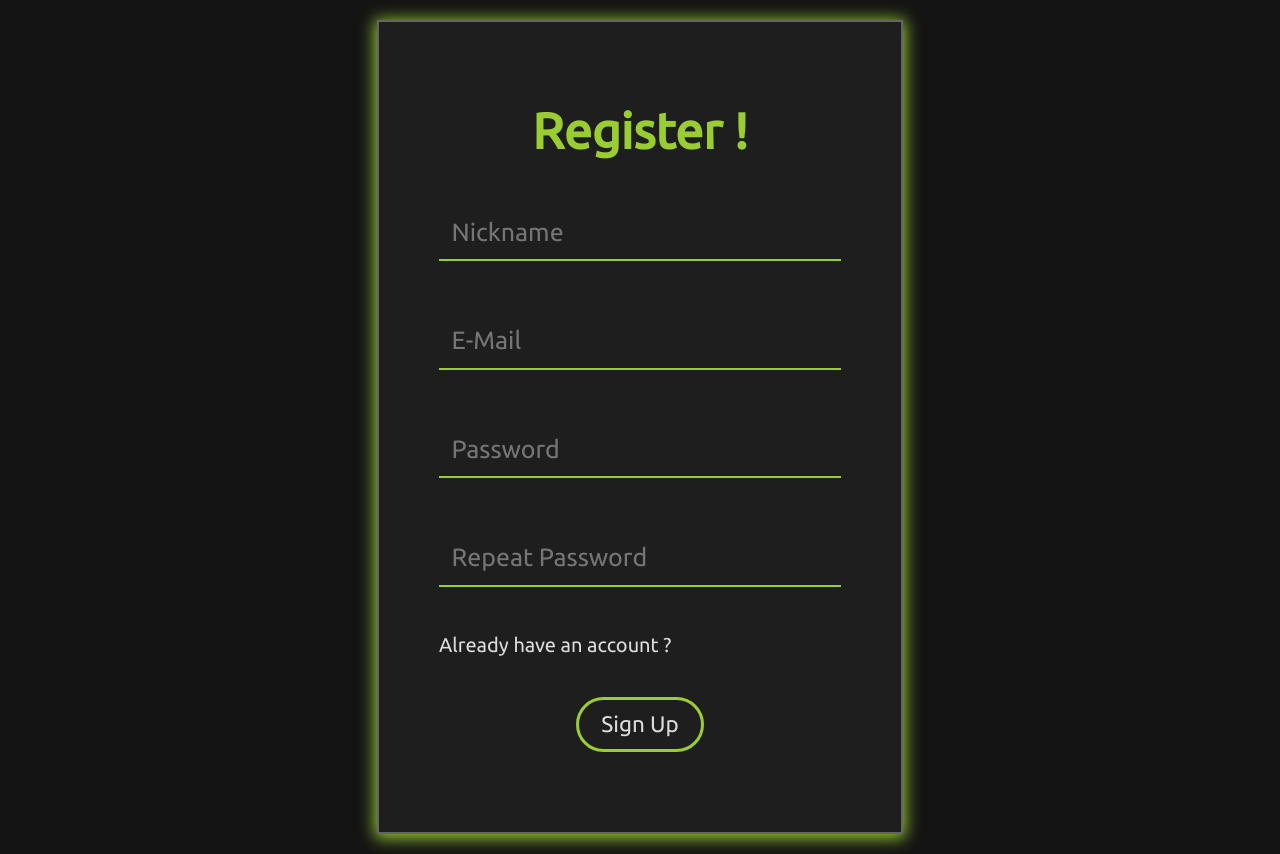
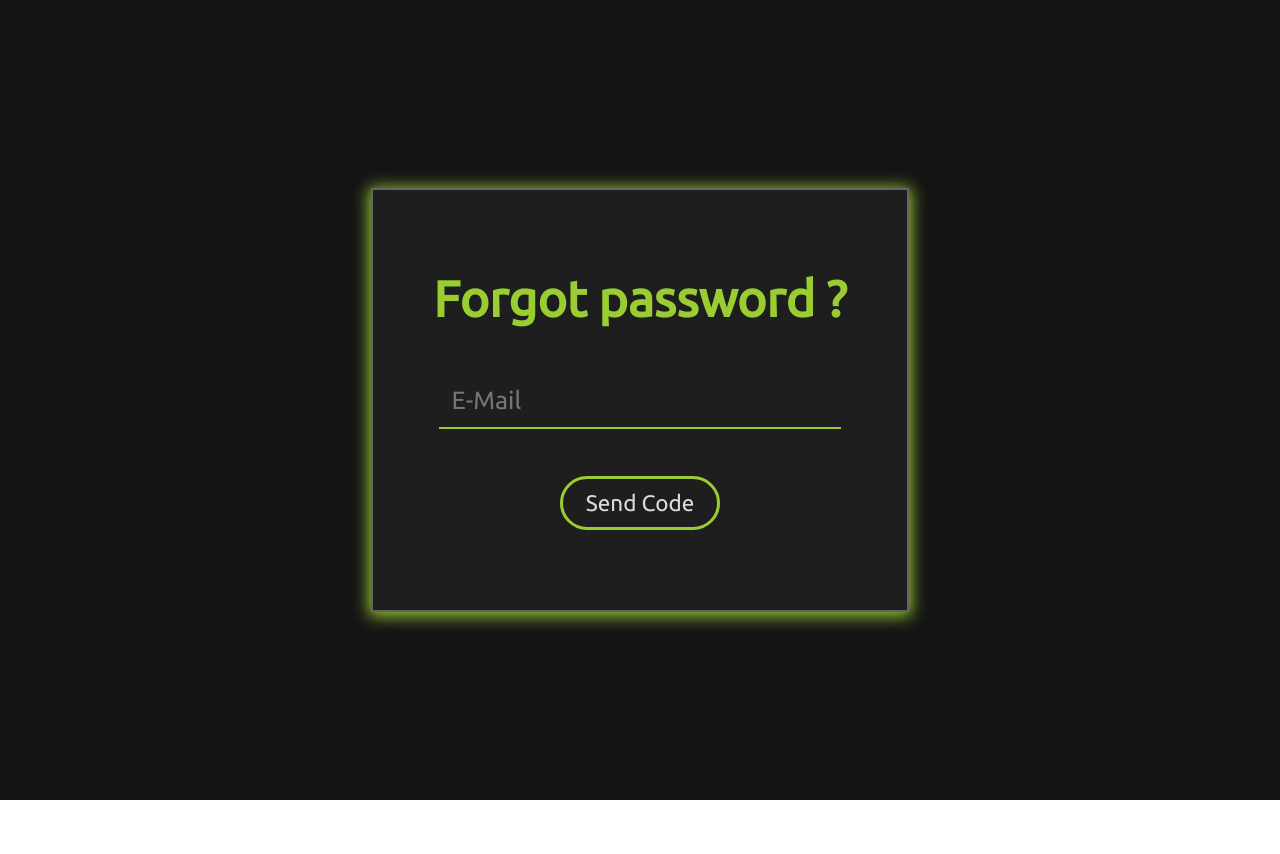
Before and after one commit to Dawiczku/Gym-Website, a React (Create React App) app in the folder gym-website/: page /forgot-password in a window 1280 px wide. After the commit the page ends 800 px from the top, so only its background shows below. Built offline with nearby package versions, Linux system fonts and the light colour scheme.

Commit message:
Create routes between components

```diff
--- a/gym-website/package.json
+++ b/gym-website/package.json
@@ -14,6 +14,7 @@
     "font-awesome": "^4.7.0",
     "react": "^18.2.0",
     "react-dom": "^18.2.0",
+    "react-router-dom": "^6.10.0",
     "react-scripts": "5.0.1",
     "react-scroll": "^1.8.9",
     "web-vitals": "^2.1.4"
--- a/gym-website/src/App.js
+++ b/gym-website/src/App.js
@@ -1,21 +1,22 @@
-import Main from "./components/Main";
-import About from "./components/About";
-import Plans from "./components/Plans";
-import Contact from "./components/Contact";
+import Home from "./components/Home";
 import Login from "./components/Login";
 import Register from "./components/Register";
+import ForgotPassword from "./components/ForgotPassword";
+import { BrowserRouter, Routes, Route } from "react-router-dom";
 import "./components/FontAwesomeIcons";
 import "./styles/styles.css";
 
 function App() {
   return (
     <>
-      {/* <Main /> */}
-      {/* <About /> */}
-      {/* <Plans /> */}
-      {/* <Contact /> */}
-      {/* <Login /> */}
-      <Register />
+      <BrowserRouter>
+        <Routes>
+          <Route path="/" element={<Home />}></Route>
+          <Route path="login" element={<Login />}></Route>
+          <Route path="register" element={<Register />}></Route>
+          <Route path="forgot-password" element={<ForgotPassword />}></Route>
+        </Routes>
+      </BrowserRouter>
     </>
   );
 }
--- /dev/null
+++ b/gym-website/src/components/ForgotPassword.js
@@ -0,0 +1,27 @@
+import React from "react";
+
+export default function ForgotPassword() {
+  return (
+    <>
+      <section className="section--forgot-pass section--form text-clr--primary bg-clr--form-section">
+        <form className="forgot-pass__form account__form clr-border--grey bg-clr--dark">
+          <h1 className="font--bold accent--clr">Forgot password ?</h1>
+          <input
+            className="email__input text-clr--primary"
+            type="email"
+            name="email"
+            placeholder="E-Mail"
+            pattern="[a-z0-9._%+-]+@[a-z0-9.-]+\.[a-z]{2,4}$"
+            maxLength={30}
+            required
+          ></input>
+          <input
+            className="forgot-pass__button button--style-second text-clr--primary"
+            type="submit"
+            value="Send Code"
+          ></input>
+        </form>
+      </section>
+    </>
+  );
+}
--- a/gym-website/src/components/Header.js
+++ b/gym-website/src/components/Header.js
@@ -1,5 +1,6 @@
 import React from "react";
 import { Link } from "react-scroll";
+import { NavLink } from "react-router-dom";
 
 export default function Header() {
   return (
@@ -24,7 +25,9 @@ export default function Header() {
             Contact
           </Link>
         </li>
-        <li className="login__link">Login</li>
+        <NavLink to="/login">
+          <li className="login__link">Login</li>
+        </NavLink>
       </ul>
     </header>
   );
--- /dev/null
+++ b/gym-website/src/components/Home.js
@@ -0,0 +1,16 @@
+import React from "react";
+import Main from "./Main";
+import About from "./About";
+import Plans from "./Plans";
+import Contact from "./Contact";
+
+export default function Home() {
+  return (
+    <>
+      <Main />
+      <About />
+      <Plans />
+      <Contact />
+    </>
+  );
+}
--- a/gym-website/src/components/Login.js
+++ b/gym-website/src/components/Login.js
@@ -1,4 +1,5 @@
 import React from "react";
+import { NavLink } from "react-router-dom";
 
 export default function Login() {
   return (
@@ -6,7 +7,6 @@ export default function Login() {
       <section className="section--login section--form text-clr--primary bg-clr--form-section">
         <form className="login__form account__form clr-border--grey bg-clr--dark">
           <h1 className="font--bold accent--clr">Login !</h1>
-
           <input
             className="nickname__input text-clr--primary"
             type="text"
@@ -23,13 +23,19 @@ export default function Login() {
             maxLength={15}
             required
           ></input>
-          <p className="forgot-password__link font--bold">Forgot Password ?</p>
+          <NavLink to="/forgot-password">
+            <p className="forgot-password__link font--bold">
+              Forgot Password ?
+            </p>
+          </NavLink>
           <input
             className="login__button button--style-second text-clr--primary"
             type="submit"
             value="Sign In"
           ></input>
-          <p className="signup__link font--bold">Not a member ? Sign up!</p>
+          <NavLink to="/register">
+            <p className="signup__link font--bold">Not a member ? Sign up!</p>
+          </NavLink>
         </form>
       </section>
     </>
--- a/gym-website/src/components/Register.js
+++ b/gym-website/src/components/Register.js
@@ -1,4 +1,5 @@
 import React from "react";
+import { NavLink } from "react-router-dom";
 
 export default function Register() {
   return (
@@ -40,7 +41,10 @@ export default function Register() {
             maxLength={15}
             required
           ></input>
-          <p className="account-exist__form">Already have an account ?</p>
+
+          <NavLink to="/login">
+            <p className="account-exist__form">Already have an account ?</p>
+          </NavLink>
           <input
             className="register__button button--style-second text-clr--primary"
             type="submit"
```
Also changed, not shown: 1 other file (tests, documents, lock files or other folders).
